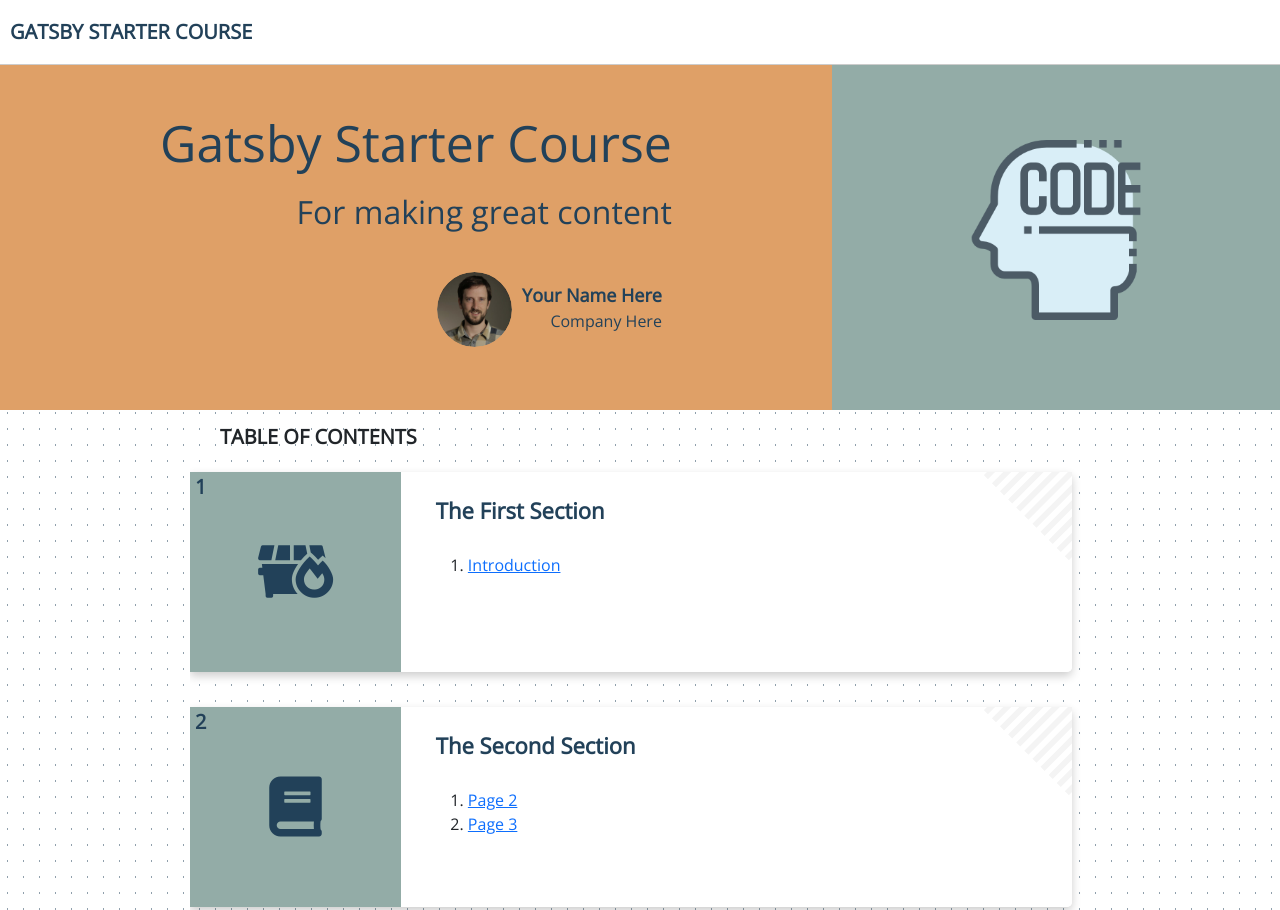
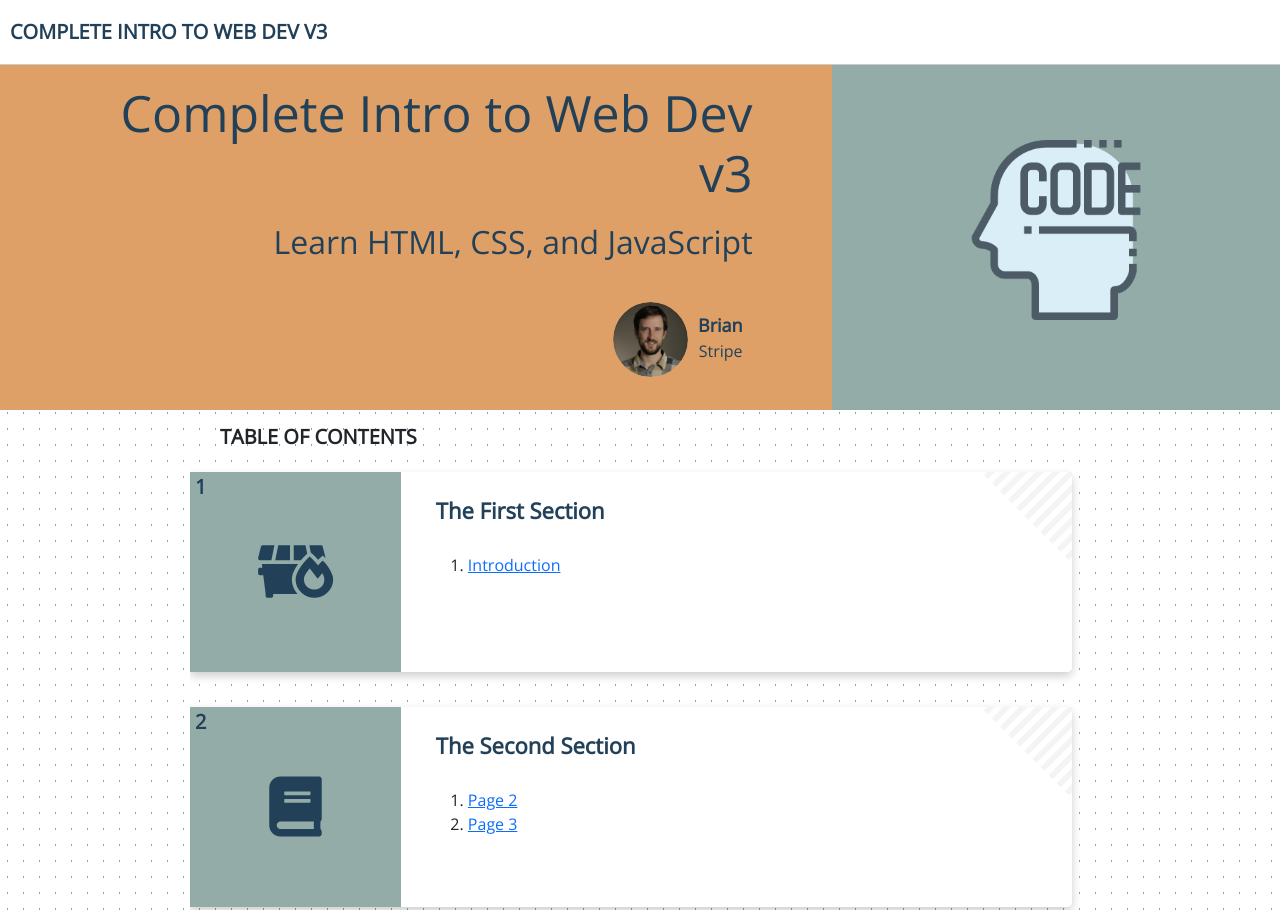
Before and after one commit to Meleyotan/complete-intro-to-web-development-v3, a Gatsby site: page / in a window 1280 px wide. Shown: the top 910 px of the page. Built offline with nearby package versions, Linux system fonts and the light colour scheme; Gatsby itself is replaced by a stand-in of ours; some packages are replaced by stand-ins of ours.

Commit message:
initial commit :octocat:

```diff
--- a/gatsby-config.js
+++ b/gatsby-config.js
@@ -1,25 +1,28 @@
 module.exports = {
   siteMetadata: {
-    title: "Gatsby Starter Course",
-    subtitle: "For making great content",
-    author: "Your Name Here",
-    authorSubtitle: "Company Here",
+    title: "Complete Intro to Web Dev v3",
+    subtitle: "Learn HTML, CSS, and JavaScript",
+    author: "Brian",
+    authorSubtitle: "Stripe",
     authorImage: "author.jpg", // this image should go in /static
     courseImage: "courseImage.png", // this also should go in /static
     twitter: "https://twitter.com/holtbt", // make empty string to omit socials
     linkedin: "https://linkedin.com/in/btholt",
     github: "https://github.com/btholt",
     description:
-      "This is the description that will show up when people share as well as on search engines",
+      "Learn from scratch how to write HTML, CSS, and JavaScript from Brian Holt, a veteran coder from Netflix, Stripe, Microsoft, and more.",
     keywords: [
-      "this is",
-      "a list of keywords and phrase",
-      "that search engines",
-      "will index your page for",
+      "html",
+      "javascript",
+      "css",
+      "brian holt",
+      "web development",
+      "complete intro",
+      "web dev",
+      "frontend masters",
     ],
   },
-  pathPrefix: "",
-  // pathPrefix: "/my-repo-name", // if you're using GitHub Pages, put the name of the repo here with a leading slash
+  pathPrefix: "/complete-intro-to-web-development-v3",
   plugins: [
     {
       resolve: "gatsby-plugin-react-svg",
--- a/package.json
+++ b/package.json
@@ -1,8 +1,8 @@
 {
-  "name": "gatsby-course-starter",
+  "name": "complete-intro-to-web-development-v3",
   "description": "a gatsby seed project to get your education site started",
   "version": "1.0.0",
-  "author": "Brian Holt <btholt+course-starter@gmail.com>",
+  "author": "Brian Holt <btholt+web-v3@gmail.com>",
   "dependencies": {
     "@fontsource/open-sans": "^4.5.0",
     "@fortawesome/fontawesome-free": "^5.15.4",
--- a/src/layouts/index.js
+++ b/src/layouts/index.js
@@ -9,7 +9,7 @@
 import "./index.css";
 
 import Footer from "./Footer";
-// import jpg from "../../static/posterframe.jpg";
+import jpg from "../../static/posterframe.jpg";
 
 const TemplateWrapper = (props) => {
   return (
@@ -51,16 +51,16 @@
                   name: "twitter:card",
                   content: "summary_large_image",
                 },
-                // {
-                //   name: "og:image",
-                //   content: "https://btholt.github.io" + jpg,
-                // },
-                // {
-                //   name: "og:url",
-                //   content:
-                //     "https://btholt.github.io/complete-intro-to-computer-science" +
-                //     (frontmatter && frontmatter.path ? frontmatter.path : ""),
-                // },
+                {
+                  name: "og:image",
+                  content: "https://btholt.github.io" + jpg,
+                },
+                {
+                  name: "og:url",
+                  content:
+                    "https://btholt.github.io/complete-intro-to-web-development-v3" +
+                    (frontmatter && frontmatter.path ? frontmatter.path : ""),
+                },
                 {
                   name: "keywords",
                   content: data.site.siteMetadata.keywords.join(", "),
```
